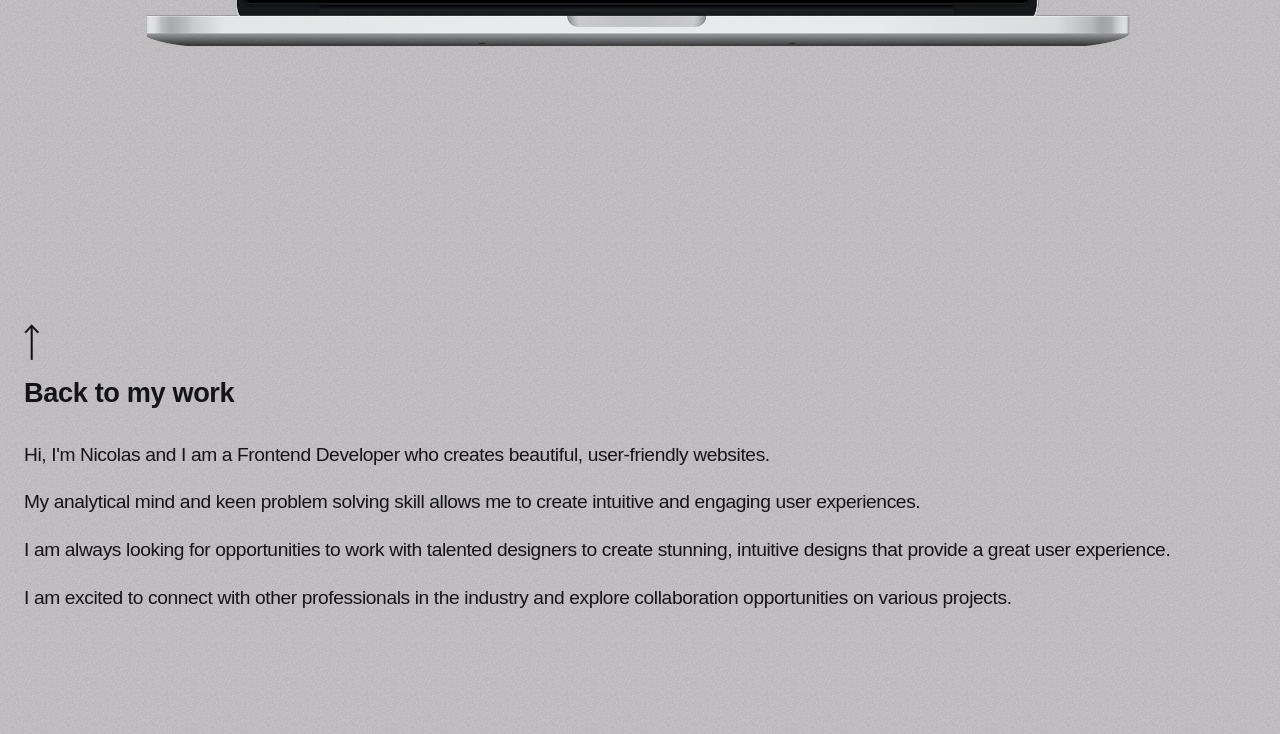
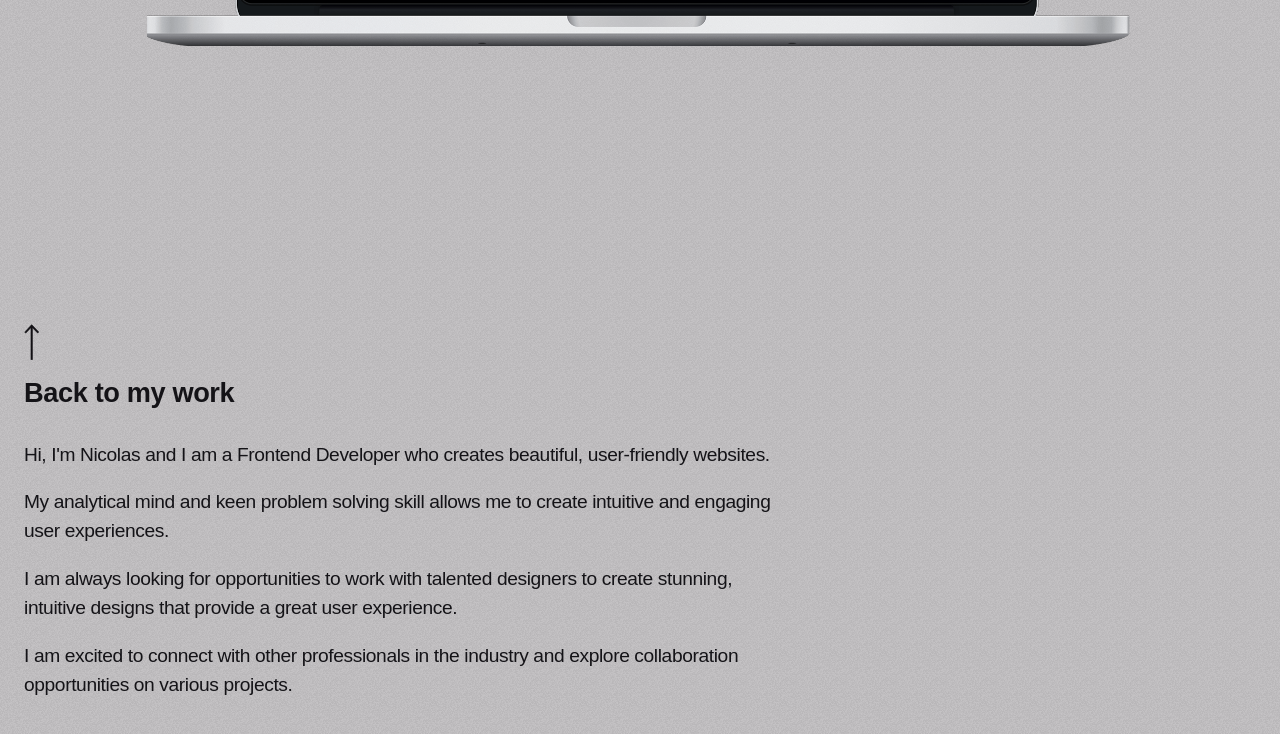
Before and after one commit to NicoPom/2023-portfolio, a React (Vite) app: page / in a window 1280 px wide. Shown: the part 2817-3551 px from the top of the page. Built offline with nearby package versions, Linux system fonts and the light colour scheme; a web font is replaced by a local one.

Commit message:
fixed paragraph's length of lines

```diff
--- a/index.html
+++ b/index.html
@@ -3,6 +3,7 @@
   <head>
     <meta charset="UTF-8" />
     <meta name="viewport" content="width=device-width, initial-scale=1.0" />
+
     <title>Nicolas Pomares - Portfolio</title>
   </head>
   <body>
--- a/src/styles/app.css
+++ b/src/styles/app.css
@@ -167,6 +167,7 @@ section {
 .paragraph--container {
   display: flex;
   flex-direction: column;
+  max-width: 70ch;
 
   gap: clamp(1rem, 1.5vw, 2rem);
 }
--- a/src/styles/infos.css
+++ b/src/styles/infos.css
@@ -5,6 +5,7 @@
   left: 0;
   background-color: rgba(211, 209, 211, 0.95);
   height: 100%;
+  width: 100%;
 
   overflow: auto;
   padding-bottom: 5rem;
```
